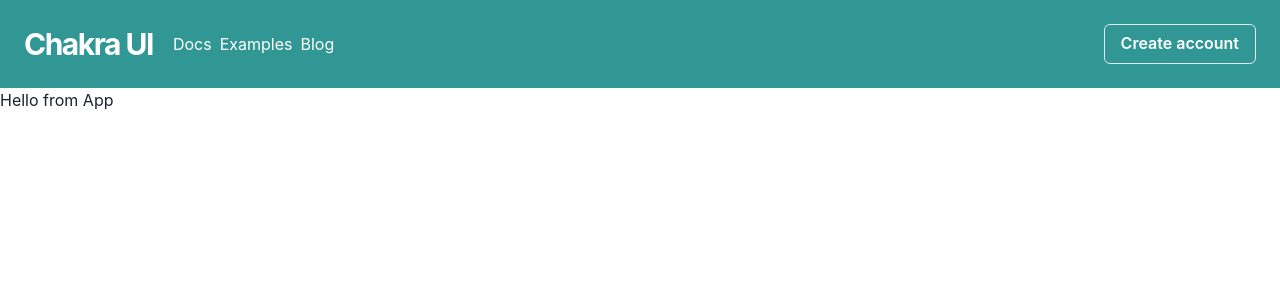
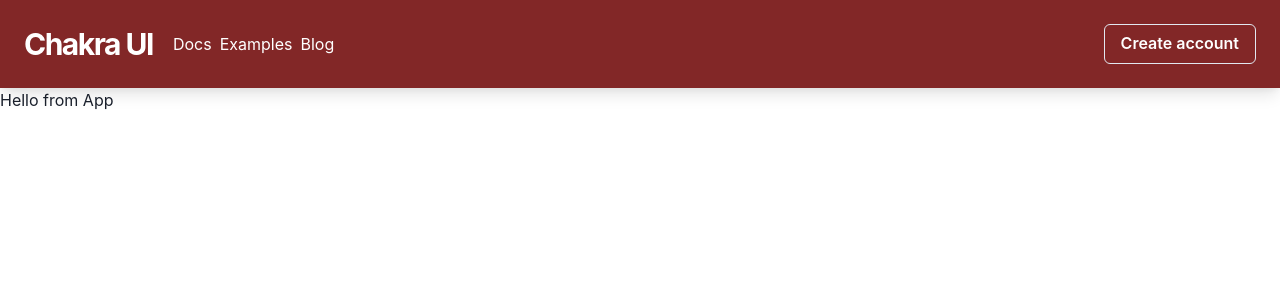
Before and after one commit to MarcusTHellams/udemy-course, a React (Create React App) app in the folder client/: page / in a window 1280 px wide. Shown: the top 300 px of the page. Built offline with nearby package versions, Linux system fonts and the light colour scheme.

Commit message:
update header

```diff
--- a/client/src/components/Header/Header.tsx
+++ b/client/src/components/Header/Header.tsx
@@ -10,19 +10,24 @@ import {
 } from '@chakra-ui/react';
 import { GiHamburgerMenu } from 'react-icons/gi';
 
+type HeaderProps = {
+  [key: string]: any;
+};
 
-export const Header = (props: {}): JSX.Element => {
+export const Header = (props: HeaderProps): JSX.Element => {
   const { isOpen, onOpen, onClose } = useDisclosure();
   const handleToggle = () => (isOpen ? onClose() : onOpen());
   return (
     <>
       <Flex
+        boxShadow="lg"
+        position="sticky"
         as='nav'
         align='center'
         justify='space-between'
         wrap='wrap'
         padding={6}
-        bg='teal.500'
+        bg='red.800'
         color='white'
         {...props}
       >
@@ -32,7 +37,7 @@ export const Header = (props: {}): JSX.Element => {
           </Heading>
         </Flex>
 
-        <Box display={{ base: 'block', md: 'none' }} onClick={handleToggle}>
+        <Box cursor="pointer" display={{ base: 'block', md: 'none' }} onClick={handleToggle}>
           <GiHamburgerMenu />
         </Box>
 
```
